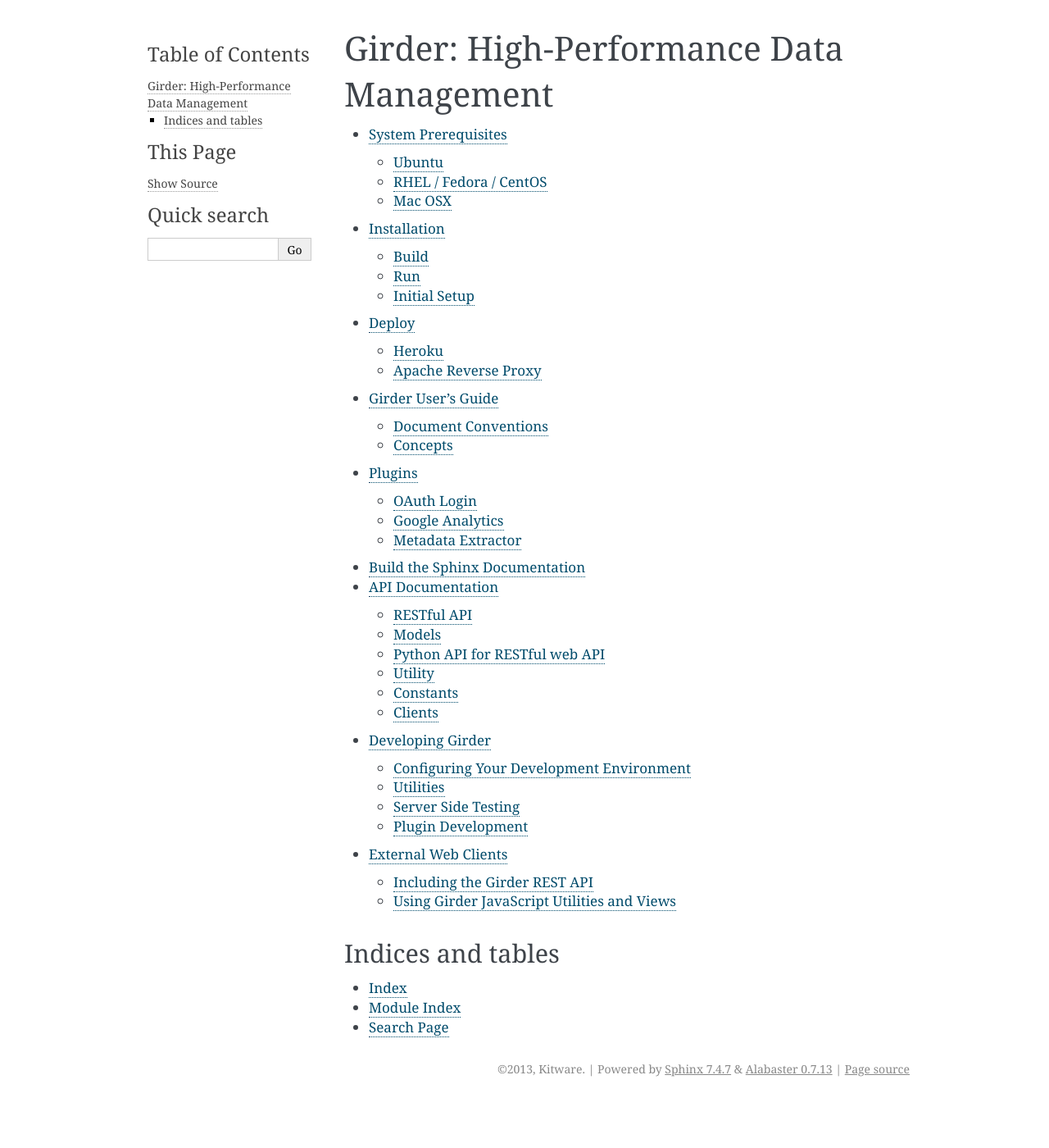
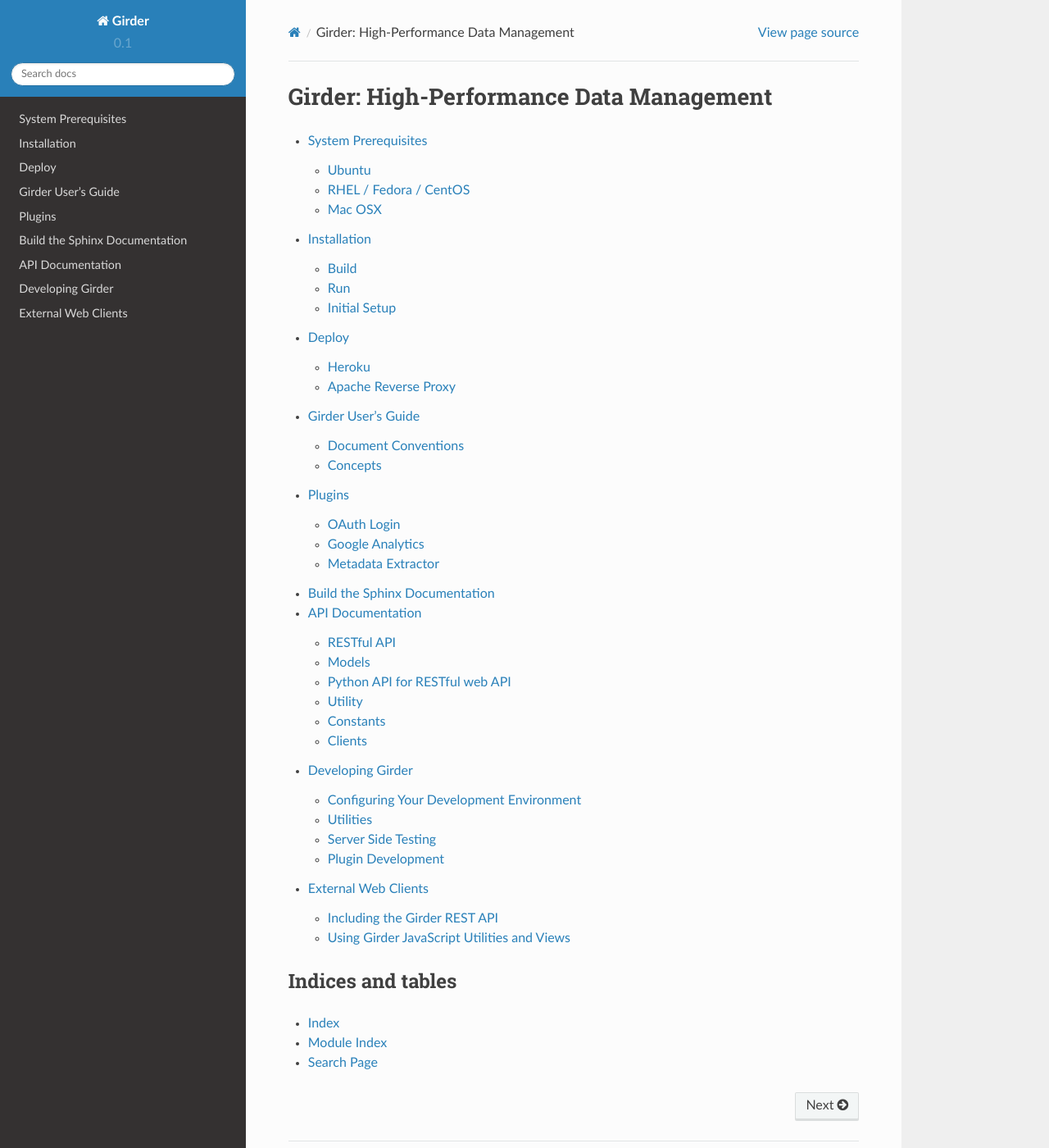
Before and after one commit to girder/girder, a Sphinx documentation site: the page built from docs/index.rst, in a window 1280 px wide and 1400 px high. Shown: the whole window at 82% size. Built offline with Sphinx 7.4.7 and the Read the Docs theme 2.0.0, drawn with Linux system fonts in a browser that asks for light colours; some of the changed text lies outside the part shown.

Commit message:
Add Read the Docs theme and a Girder favicon

```diff
--- a/docs/conf.py
+++ b/docs/conf.py
@@ -1,9 +1,10 @@
 # -*- coding: utf-8 -*-
 #
 # Girder documentation build configuration file, created by
-# sphinx-quickstart on Thu Aug  8 21:34:47 2013.
+# sphinx-quickstart on Thu Sep  4 12:30:00 2014.
 #
-# This file is execfile()d with the current directory set to its containing dir.
+# This file is execfile()d with the current directory set to its
+# containing dir.
 #
 # Note that not all possible configuration values are present in this
 # autogenerated file.
@@ -11,12 +12,14 @@
 # All configuration values have a default; values that are commented out
 # serve to show the default.
 
-import sys, os
+import os
+import sys
 
 # If extensions (or modules to document with autodoc) are in another directory,
 # add these directories to sys.path here. If the directory is relative to the
 # documentation root, use os.path.abspath to make it absolute, like shown here.
 sys.path.insert(0, os.path.abspath('..'))
+
 
 # Creating mock imports so that readthedocs works even though building
 # bcrypt fails
@@ -42,14 +45,19 @@
 for mod_name in MOCK_MODULES:
     sys.modules[mod_name] = Mock()
 
-# -- General configuration -----------------------------------------------------
+
+# -- General configuration ------------------------------------------------
 
 # If your documentation needs a minimal Sphinx version, state it here.
 #needs_sphinx = '1.0'
 
-# Add any Sphinx extension module names here, as strings. They can be extensions
-# coming with Sphinx (named 'sphinx.ext.*') or your custom ones.
-extensions = ['sphinx.ext.autodoc', 'sphinx.ext.viewcode']
+# Add any Sphinx extension module names here, as strings. They can be
+# extensions coming with Sphinx (named 'sphinx.ext.*') or your custom
+# ones.
+extensions = [
+    'sphinx.ext.autodoc',
+    'sphinx.ext.viewcode',
+]
 
 # Add any paths that contain templates here, relative to this directory.
 templates_path = ['_templates']
@@ -65,7 +73,7 @@
 
 # General information about the project.
 project = u'Girder'
-copyright = u'2013, Kitware'
+copyright = u'2014, Kitware'
 
 # The version info for the project you're documenting, acts as replacement for
 # |version| and |release|, also used in various other places throughout the
@@ -90,7 +98,8 @@
 # directories to ignore when looking for source files.
 exclude_patterns = ['_build']
 
-# The reST default role (used for this markup: `text`) to use for all documents.
+# The reST default role (used for this markup: `text`) to use for all
+# documents.
 #default_role = None
 
 # If true, '()' will be appended to :func: etc. cross-reference text.
@@ -114,7 +123,7 @@
 #keep_warnings = False
 
 
-# -- Options for HTML output ---------------------------------------------------
+# -- Options for HTML output ----------------------------------------------
 
 # The theme to use for HTML and HTML Help pages.  See the documentation for
 # a list of builtin themes.
@@ -128,6 +137,11 @@
 # Add any paths that contain custom themes here, relative to this directory.
 #html_theme_path = []
 
+if not os.environ.get('READTHEDOCS', None):
+    import sphinx_rtd_theme
+    html_theme = 'sphinx_rtd_theme'
+    html_theme_path = [sphinx_rtd_theme.get_html_theme_path()]
+
 # The name for this set of Sphinx documents.  If None, it defaults to
 # "<project> v<release> documentation".
 #html_title = None
@@ -139,15 +153,20 @@
 # of the sidebar.
 #html_logo = None
 
-# The name of an image file (within the static path) to use as favicon of the
-# docs.  This file should be a Windows icon file (.ico) being 16x16 or 32x32
-# pixels large.
-#html_favicon = None
+# The name of an image file (relative to this directory) to use as favicon of
+# the docs.  This file should be a Windows icon file (.ico) being 16x16 or
+# 32x32 pixels large.
+html_favicon = 'favicon.ico'
 
 # Add any paths that contain custom static files (such as style sheets) here,
 # relative to this directory. They are copied after the builtin static files,
 # so a file named "default.css" will overwrite the builtin "default.css".
 html_static_path = ['_static']
+
+# Add any extra paths that contain custom files (such as robots.txt or
+# .htaccess) here, relative to this directory. These files are copied
+# directly to the root of the documentation.
+#html_extra_path = []
 
 # If not '', a 'Last updated on:' timestamp is inserted at every page bottom,
 # using the given strftime format.
@@ -194,7 +213,7 @@
 htmlhelp_basename = 'Girderdoc'
 
 
-# -- Options for LaTeX output --------------------------------------------------
+# -- Options for LaTeX output ---------------------------------------------
 
 latex_elements = {
 # The paper size ('letterpaper' or 'a4paper').
@@ -208,10 +227,11 @@
 }
 
 # Grouping the document tree into LaTeX files. List of tuples
-# (source start file, target name, title, author, documentclass [howto/manual]).
+# (source start file, target name, title,
+#  author, documentclass [howto, manual, or own class]).
 latex_documents = [
-  ('index', 'Girder.tex', u'Girder Documentation',
-   u'Kitware', 'manual'),
+    ('index', 'Girder.tex', u'Girder Documentation',
+     u'Kitware', 'manual'),
 ]
 
 # The name of an image file (relative to this directory) to place at the top of
@@ -235,7 +255,7 @@
 #latex_domain_indices = True
 
 
-# -- Options for manual page output --------------------------------------------
+# -- Options for manual page output ---------------------------------------
 
 # One entry per manual page. List of tuples
 # (source start file, name, description, authors, manual section).
@@ -248,15 +268,15 @@
 #man_show_urls = False
 
 
-# -- Options for Texinfo output ------------------------------------------------
+# -- Options for Texinfo output -------------------------------------------
 
 # Grouping the document tree into Texinfo files. List of tuples
 # (source start file, target name, title, author,
 #  dir menu entry, description, category)
 texinfo_documents = [
-  ('index', 'Girder', u'Girder Documentation',
-   u'Kitware', 'Girder', 'One line description of project.',
-   'Miscellaneous'),
+    ('index', 'Girder', u'Girder Documentation',
+     u'Kitware', 'Girder', 'One line description of project.',
+     'Miscellaneous'),
 ]
 
 # Documents to append as an appendix to all manuals.
@@ -270,3 +290,73 @@
 
 # If true, do not generate a @detailmenu in the "Top" node's menu.
 #texinfo_no_detailmenu = False
+
+
+# -- Options for Epub output ----------------------------------------------
+
+# Bibliographic Dublin Core info.
+epub_title = u'Girder'
+epub_author = u'Kitware'
+epub_publisher = u'Kitware'
+epub_copyright = u'2014, Kitware'
+
+# The basename for the epub file. It defaults to the project name.
+#epub_basename = u'Girder'
+
+# The HTML theme for the epub output. Since the default themes are not optimized
+# for small screen space, using the same theme for HTML and epub output is
+# usually not wise. This defaults to 'epub', a theme designed to save visual
+# space.
+#epub_theme = 'epub'
+
+# The language of the text. It defaults to the language option
+# or en if the language is not set.
+#epub_language = ''
+
+# The scheme of the identifier. Typical schemes are ISBN or URL.
+epub_scheme = 'url'
+
+# The unique identifier of the text. This can be a ISBN number
+# or the project homepage.
+epub_identifier = 'http://girder.readthedocs.org'
+
+# A unique identification for the text.
+epub_uid = '0157E26D-605A-4E3F-BFA6-1FFBB666A5F5'
+
+# A tuple containing the cover image and cover page html template filenames.
+#epub_cover = ()
+
+# A sequence of (type, uri, title) tuples for the guide element of content.opf.
+#epub_guide = ()
+
+# HTML files that should be inserted before the pages created by sphinx.
+# The format is a list of tuples containing the path and title.
+#epub_pre_files = []
+
+# HTML files shat should be inserted after the pages created by sphinx.
+# The format is a list of tuples containing the path and title.
+#epub_post_files = []
+
+# A list of files that should not be packed into the epub file.
+epub_exclude_files = ['search.html']
+
+# The depth of the table of contents in toc.ncx.
+#epub_tocdepth = 3
+
+# Allow duplicate toc entries.
+#epub_tocdup = True
+
+# Choose between 'default' and 'includehidden'.
+#epub_tocscope = 'default'
+
+# Fix unsupported image types using the PIL.
+#epub_fix_images = False
+
+# Scale large images.
+#epub_max_image_width = 0
+
+# How to display URL addresses: 'footnote', 'no', or 'inline'.
+#epub_show_urls = 'inline'
+
+# If false, no index is generated.
+#epub_use_index = True
--- a/requirements.txt
+++ b/requirements.txt
@@ -6,3 +6,4 @@
 boto==2.29.1
 Mako==1.0.0
 requests==2.3.0
+sphinx_rtd_theme==0.1.6
```
Also changed, not shown: docs/favicon.ico (added).
